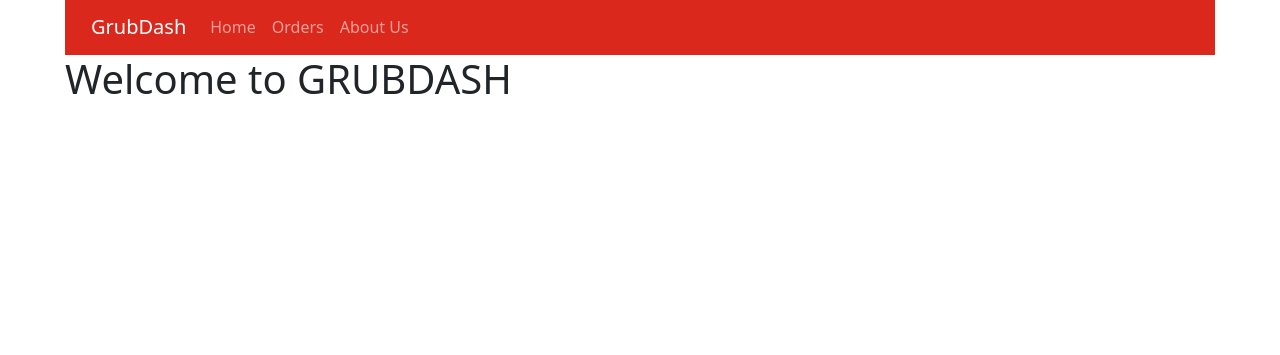
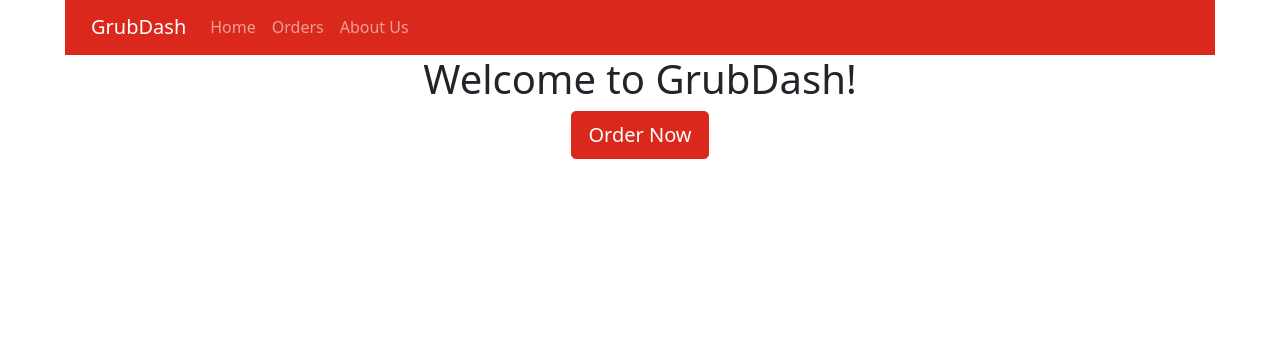
Before and after one commit to chasemax/grubdash, a Django app: page / in a window 1280 px wide. Shown: the part 26-381 px from the top of the page. Run offline with Django 3.2, Linux system fonts and the light colour scheme; some libraries are stand-ins or nearby versions.

Commit message:
Base and Index

```diff
--- a/templates/deliveryapp/index.html
+++ b/templates/deliveryapp/index.html
@@ -1,6 +1,15 @@
 {% extends 'base.html' %}
 {% block bodyblock %}
-
-<h1>Welcome to GRUBDASH</h1>
-
+<div class="container">
+    <div class="row">
+        <div class="col">
+        </div>
+        <div class="col-lg-8 text-center">
+            <h1>Welcome to GrubDash!</h1>
+            <a class="btn btn-primary btn-lg" style="background-color:#DA291C;border-color:#DA291C !important" href="{% url 'order' %}" role="button">Order Now</a>
+        </div>
+        <div class="col">
+        </div>
+    </div>
+</div>
 {% endblock %}
```
Also changed, not shown: 2 other files.
